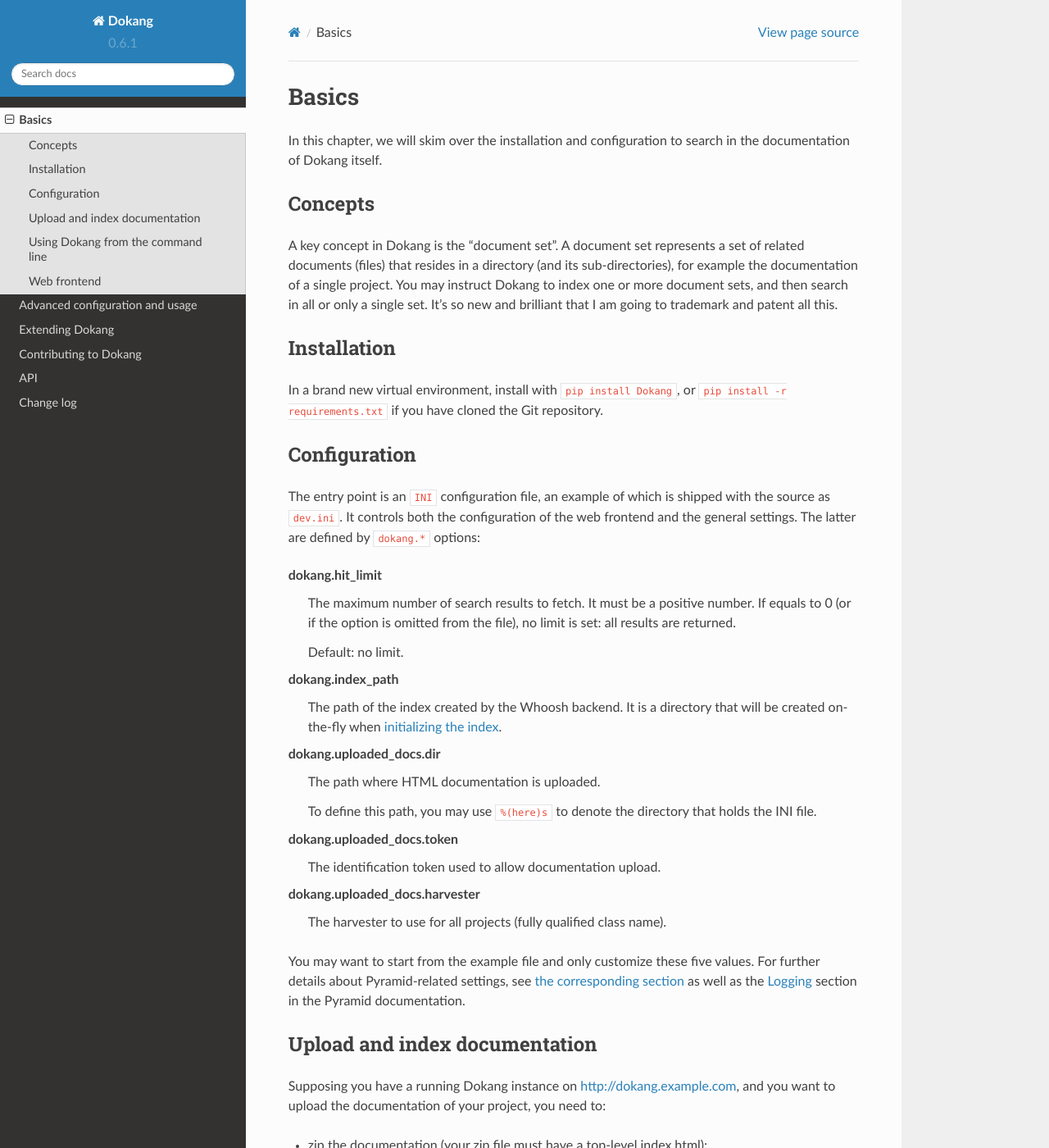
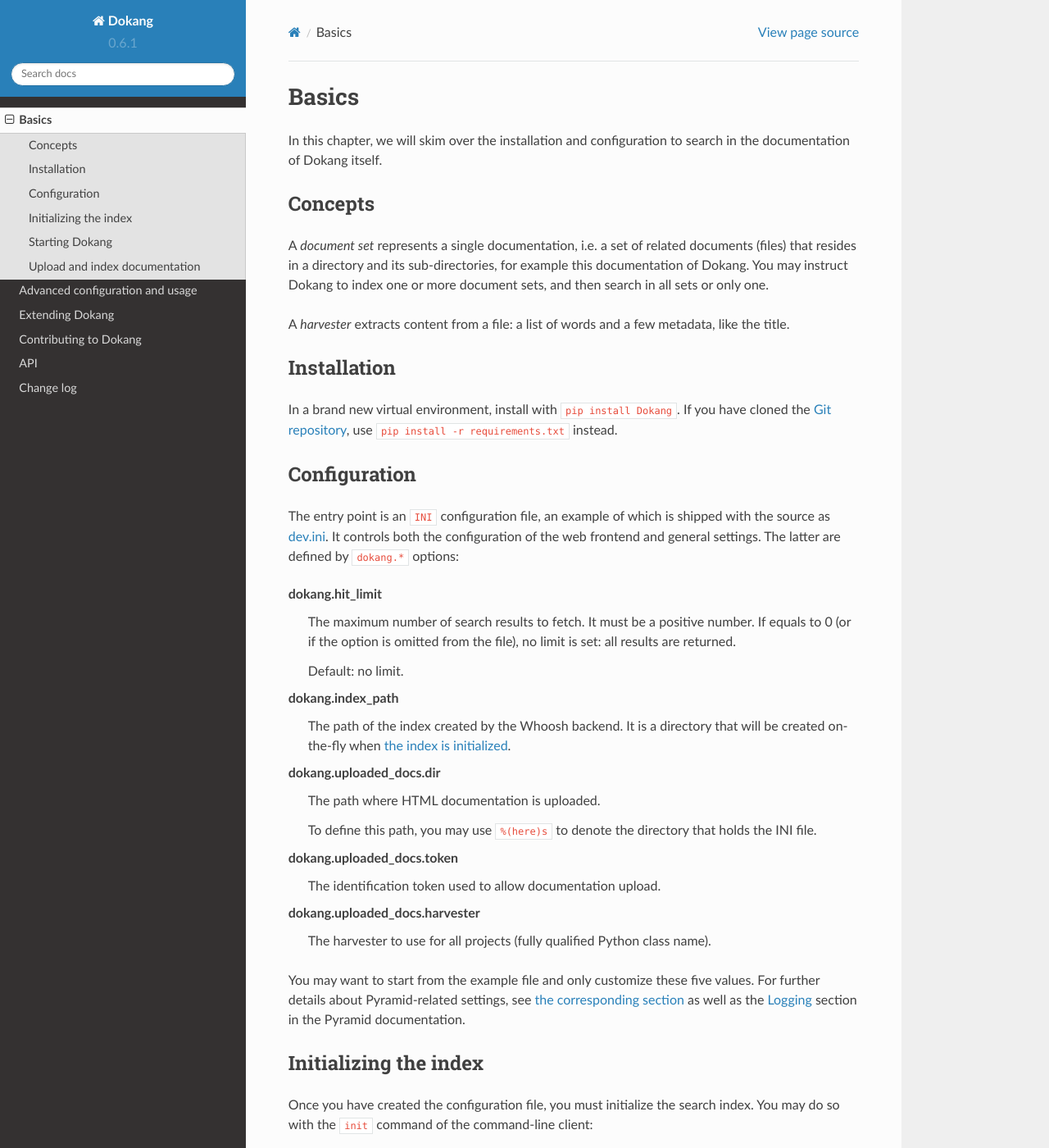
Before and after one commit to Polyconseil/dokang, a Sphinx documentation site: the page built from docs/basics.rst, in a window 1280 px wide and 1400 px high. Shown: the whole window at 82% size. Built offline with Sphinx 7.4.7 and the Read the Docs theme 2.0.0, drawn with Linux system fonts in a browser that asks for light colours; some of the changed text lies outside the part shown.

Commit message:
Update and reorganize documentation.

```diff
--- a/CHANGES.txt
+++ b/CHANGES.txt
@@ -4,9 +4,10 @@
 Next version (not yet released)
 -------------------------------
 
-- Fix initialization process.
+- When initializing the index, ``dokang init`` now creates all needed
+  intermediate-level directories.
 
-- Add purge option to the clear cli command.
+- Add purge option to ``dokang clear`` to delete uploaded files.
 
 - Fix change detection: we used to store and use the modification time
   of the files. We now compute and store an MD5 hash for each file. It
--- a/docs/basics.rst
+++ b/docs/basics.rst
@@ -8,20 +8,24 @@
 Concepts
 --------
 
-A key concept in Dokang is the "document set". A document set
-represents a set of related documents (files) that resides in a
-directory (and its sub-directories), for example the documentation of
-a single project. You may instruct Dokang to index one or more
-document sets, and then search in all or only a single set. It's so
-new and brilliant that I am going to trademark and patent all this.
+A *document set* represents a single documentation, i.e. a set of
+related documents (files) that resides in a directory and its
+sub-directories, for example this documentation of Dokang. You may
+instruct Dokang to index one or more document sets, and then search in
+all sets or only one.
+
+A *harvester* extracts content from a file: a list of words and a few
+metadata, like the title.
 
 
 Installation
 ------------
 
 In a brand new virtual environment, install with ``pip install
-Dokang``, or ``pip install -r requirements.txt`` if you have cloned
-the Git repository.
+Dokang``. If you have cloned the `Git repository`_, use ``pip
+install -r requirements.txt`` instead.
+
+.. _Git repository: https://github.com/Polyconseil/Dokang
 
 
 .. _basics_configuration:
@@ -44,7 +50,7 @@
 dokang.index_path
     The path of the index created by the Whoosh backend. It is a
     directory that will be created on-the-fly when
-    :ref:`initializing the index <cli_init>`.
+    :ref:`the index is initialized <cli_init>`.
 
 dokang.uploaded_docs.dir
     The path where HTML documentation is uploaded.
@@ -56,7 +62,8 @@
     The identification token used to allow documentation upload.
 
 dokang.uploaded_docs.harvester
-    The harvester to use for all projects (fully qualified class name).
+    The harvester to use for all projects (fully qualified Python
+    class name).
 
 You may want to start from the example file and only customize
 these five values. For further details about Pyramid-related
@@ -67,35 +74,14 @@
 section in the Pyramid documentation.
 
 
-Upload and index documentation
-------------------------------
-
-Supposing you have a running Dokang instance on http://dokang.example.com,
-and you want to upload the documentation of your project, you need to:
-
-- zip the documentation (your zip file must have a top-level index.html);
-- post your documentation on http://dokang.example.com/upload/ using ``multipart/form-data`` content type and
-  the following fields:
-
-  - ``:action`` with value  ``doc_upload``
-  - ``name`` with project name
-  - ``content`` with the zipfile
-
-.. code-block:: bash
-
-    $ cd project_html_built_doc/
-    $ 7z a ../documentation.zip .
-    $ curl -X POST --form name=project_name -F ":action=doc_upload" -F content=@../documentation.zip http://dokang:my-secret-token@dokang.example.com/upload
-
-
-Using Dokang from the command line
-----------------------------------
+Initializing the index
+----------------------
 
 .. _cli_init:
 
-Once you have created the configuration files, you must initialize the
-index. You may do so with the ``init`` command of the command-line
-client:
+Once you have created the configuration file, you must initialize the
+search index. You may do so with the ``init`` command of the
+command-line client:
 
 .. code:: bash
 
@@ -115,28 +101,15 @@
 
    $ export DOKANG_SETTINGS=/path/to/your/ini.file
 
-You may now index documents by using the ``index`` command:
-
-.. code:: bash
-
-   $ dokang index
-
-And finally search the index with the ``search`` command:
-
-.. code:: bash
-
-   $ dokang search needle
-
 For further details about the arguments and options of the
 command line client, see :ref:`advanced_cli_ref`.
 
 
-Web frontend
-------------
+Starting Dokang
+---------------
 
-Dokang ships with a lightweight web frontend. The INI configuration
-file described above is a valid WSGI configuration file that you may
-use with your favorite WSGI server.
+The INI configuration file described above is a valid WSGI
+configuration file that you may use with your favorite WSGI server.
 
 On a development machine, you may want to use something like
 Waitress_.  First, install Waitress:
@@ -156,3 +129,34 @@
 See the documentation of Waitress for further details.
 
 .. _Waitress: http://waitress.readthedocs.org
+
+
+Upload and index documentation
+------------------------------
+
+If you visit http://localhost:6543 in a web browser, the page will be
+quite empty. Let's upload the documentation of a project:
+
+- zip the documentation (your ZIP file must have a top-level
+  "index.html");
+- post your documentation on http://localhost:6543/upload/ using
+  ``multipart/form-data`` content type and the following fields:
+
+  - ``:action``, must be ``doc_upload``,
+  - ``name``, the name of your project,
+  - ``content``, the ZIP file.
+
+.. code-block:: bash
+
+    $ cd project_html_doc/
+    $ 7z a ../documentation.zip .
+    $ curl -X POST \
+           --form name=project_name \
+           -F ":action=doc_upload" \
+           -F content=@../documentation.zip \
+           http://dokang:my-secret-token@localhost:6543/upload
+
+You should see a success message. If you refresh
+http://localhost:6543/ in your web browser, you should now be able to
+search and find terms that appear in the documentation you have
+uploaded.
--- a/setup.py
+++ b/setup.py
@@ -1,6 +1,5 @@
 import os
 import re
-import sys
 
 from setuptools import setup, find_packages
 
@@ -23,7 +22,7 @@
 
 setup(name='Dokang',
       version=VERSION,
-      description="Lightweight search engine with a web frontend",
+      description="Lightweight web documentation repository with a search engine",
       long_description=README + '\n\n' + CHANGES,
       classifiers=[
         "Development Status :: 4 - Beta",
```
Also changed, not shown: other parts of docs/basics.rst (+6 -4 lines), docs/advanced.rst (+17 -1 lines), docs/index.rst (+1 -9 lines), 1 other file.
